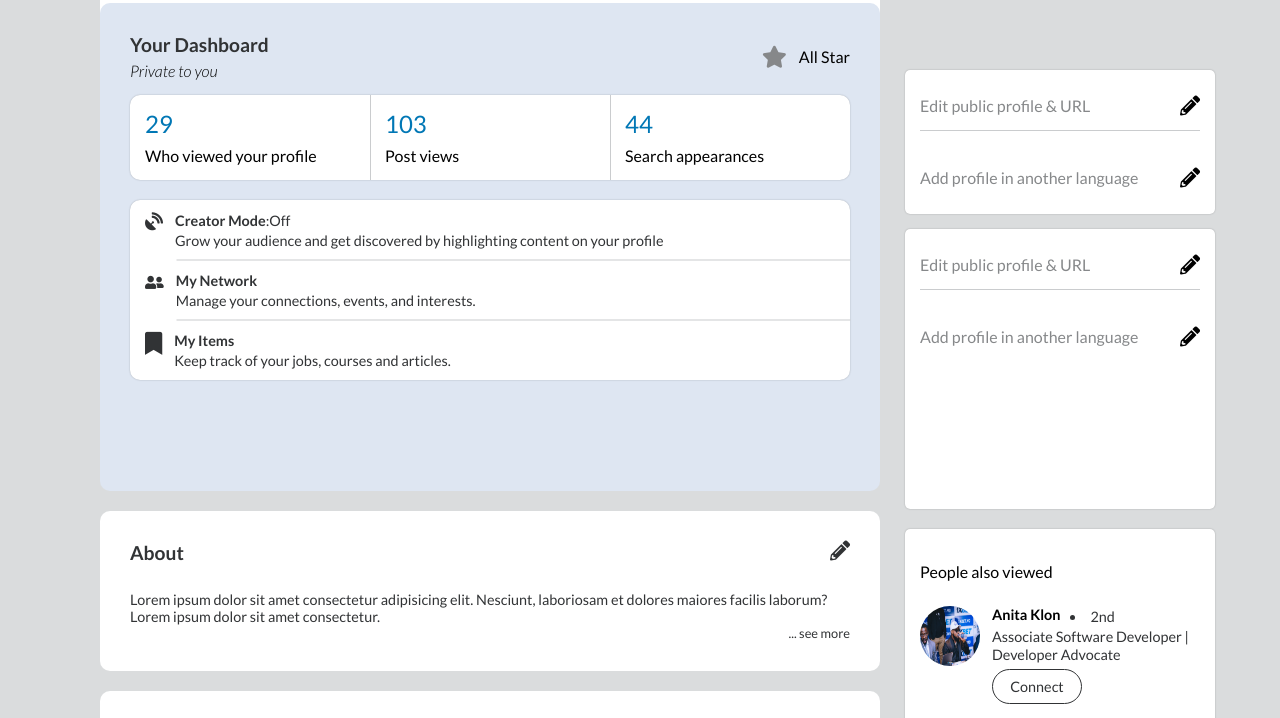
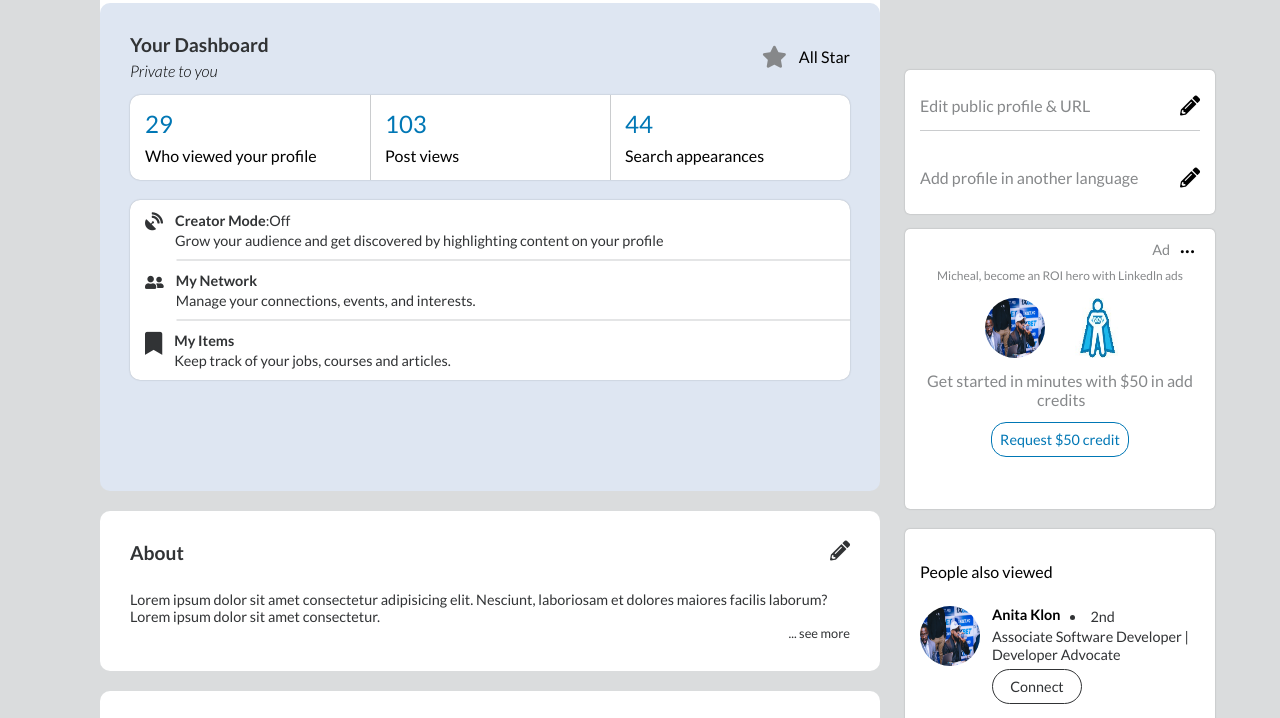
Before and after one commit to desglobe/Cloned-Linkedln, a plain HTML site: page index.html in a window 1280 px wide. Shown: the part 641-1359 px from the top of the page. Drawn offline with Linux system fonts and the light colour scheme.

```diff
--- a/index.html
+++ b/index.html
@@ -670,7 +670,7 @@
                     <div class="pers">
                         <a href="#" target="_blank">
                             <figure>
-                                <img src="./images/davido-p.jpg" alt="Bill Gates">
+                                <img src="./images/bill g.jpg" alt="Bill Gates">
                             </figure>
                         </a>
                     </div>
@@ -716,7 +716,7 @@
                     <div class="pers">
                         <a href="#" target="_blank">
                             <figure>
-                                <img src="./images/davido-p.jpg" alt="Jeff Bezos">
+                                <img src="./images/jeff b.jpg" alt="Jeff Bezos">
                             </figure>
                         </a>
                     </div>
@@ -732,7 +732,7 @@
                     <div class="pers">
                         <a href="#" target="_blank">
                             <figure>
-                                <img src="./images/davido-p.jpg" alt="Jack Welch">
+                                <img src="./images/jack w.jpg" alt="Jack Welch">
                             </figure>
                         </a>
                     </div>
@@ -766,7 +766,7 @@
         </div>
     </section>
 
-    <!--Aside containers-->
+    <!--Aside container 1-->
 
     <aside id="asicont">
         <div class="edit-profile">
@@ -785,17 +785,25 @@
     <!--Aside container 2-->
 
     <aside id="asiconts">
-        <div class="edit-profile">
-            <div class="pro-1">
-                <a href="#" target="_blank" class="profile">Edit public profile & URL</a>
-                <i class="fas fa-pencil-alt tooltip"></i>
+        <div class="add-dot">
+            <div class="dot">
+                <p>Ad</p>
+                <p>...</p>
             </div>
-            <div class="pro-2">
-                <a href="#" target="_blank" class="profile">Add profile in another language</a>
-                <i class="fas fa-pencil-alt tooltip"></i>
+            <div class="roi-hero">
+                <p>Micheal, become an ROI hero with Linkedln ads</p>
+            </div>
+            <div class="imghero">
+                <figure><img src="./images/davido-p.jpg" class="hero-img1" alt="Hero"></figure>
+                <figure><img src="./images/avatar.jpg" class="hero-img2" alt="Hero"></figure>
+            </div>
+            <div class="admin">
+                <a href="#" target="_blank">Get started in minutes with $50 in add <br><span class="mvcredit">credits</span></a>
+            </div>
+            <div class="request-credit">
+                <a href="#" target="_blank">Request $50 credit</a>
             </div>
         </div>
-        <div class="line-1"></div>
     </aside>
 
     <!--Aside container 3-->
@@ -856,6 +864,7 @@
         </div>
     </aside>
 
+    <!--Aside Container 4-->
 
     <aside id="asicont3">
         <div class="people-view">
--- a/scss/linkedin.scss
+++ b/scss/linkedin.scss
@@ -29,9 +29,6 @@
 .tank-split,
 .cert-split {
   @include frotz();
-}
-html {
-  // min-height: auto;
 }
 body {
   font-family: "Lato", sans-serif;
@@ -1593,7 +1590,7 @@
   background: #caccce;
 }
 
-/* Aside containers */
+/* Aside container 1 */
 
 #asicont {
   max-width: 310px;
@@ -1645,6 +1642,76 @@
   top: -3890px;
   left: 905px;
 }
+.add-dot {
+  display: flex;
+  flex-direction: column;
+  position: absolute;
+  top: 12px;
+  width: 310px;
+  min-height: 31vh;
+}
+.dot {
+  display: flex;
+  justify-content: flex-end;
+}
+.dot p:nth-child(1) {
+  padding-right: 45px;
+  font-size: 0.9rem;
+  color: $emergency-color;
+}
+.dot p:nth-child(2) {
+  padding-right: 20px;
+  position: absolute;
+  top: -12px;
+  font-size: 1.5rem;
+}
+.roi-hero {
+  margin-top: 10px;
+}
+.roi-hero p {
+  font-size: 0.75rem;
+  color: $emergency-color;
+  text-align: center;
+}
+.imghero {
+  display: flex;
+  gap: 30px;
+  margin-left: 80px;
+  margin-top: 15px;
+}
+.hero-img1 {
+  width: 60px;
+  height: 60px;
+  border-radius: 50%;
+}
+.hero-img2 {
+  width: 45px;
+  height: 60px;
+  background: none;
+}
+.admin {
+  margin: 10px auto;
+}
+.admin a {
+  text-align: start;
+  text-decoration: none;
+  color: $emergency-color;
+  font-size: 1rem;
+}
+.mvcredit {
+  padding-left: 110px;
+}
+.request-credit {
+  margin: 10px auto;
+}
+.request-credit a {
+  text-decoration: none;
+  color: $primary-color;
+  padding: 8px;
+  font-size: 0.9rem;
+  border: 1px solid $primary-color;
+  border-radius: 15px;
+}
 
 /* Aside container 3 */
 
@@ -1718,7 +1785,7 @@
   margin-top: 12px;
 }
 
-/* Aside container 3 */
+/* Aside container 4 */
 
 #asicont3 {
   max-width: 310px;
```
Also changed, not shown: css/linkedin.css, images/avatar.jpg (added), images/bill g.jpg (added), images/jack w.jpg (added), images/jeff b.jpg (added), 1 other file.
